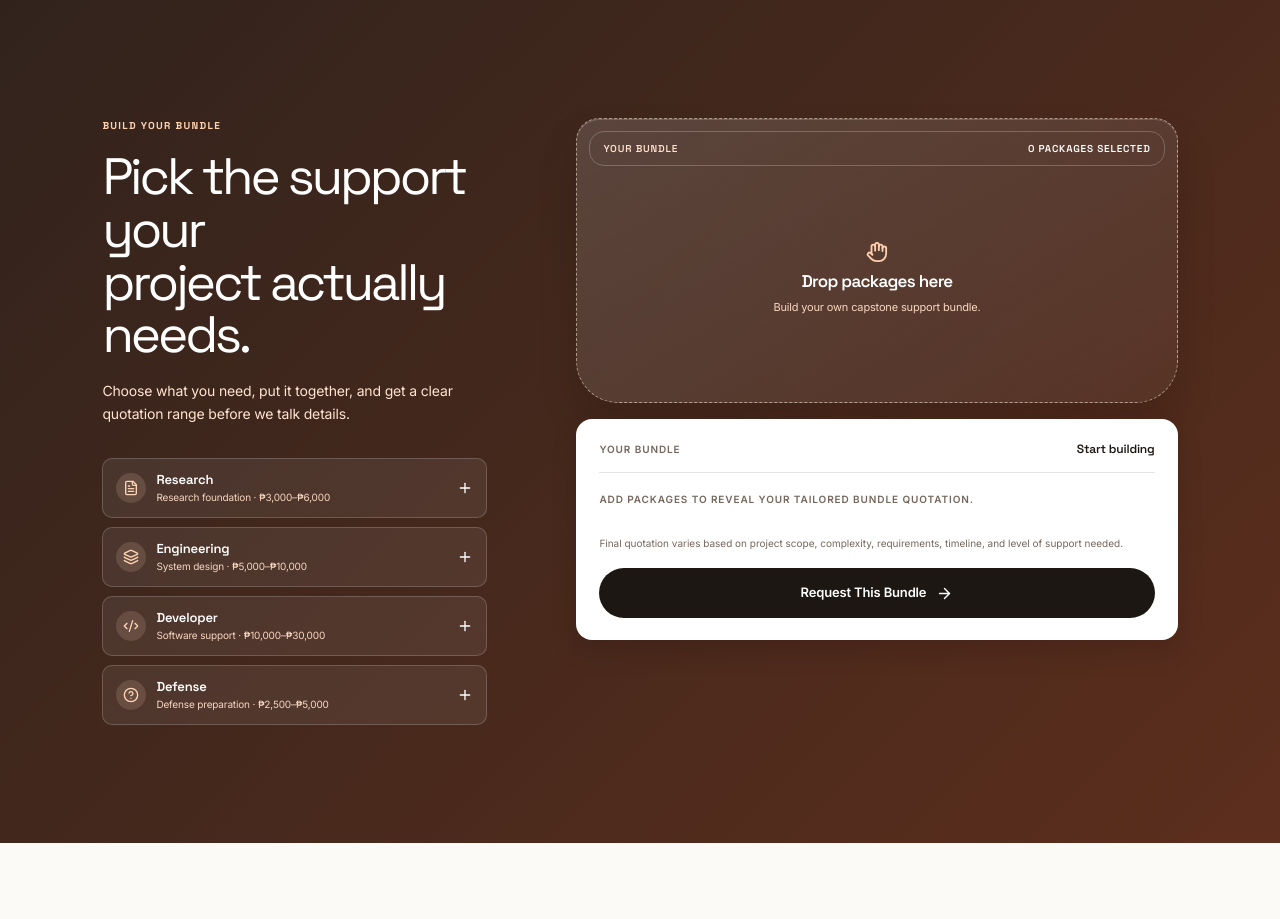
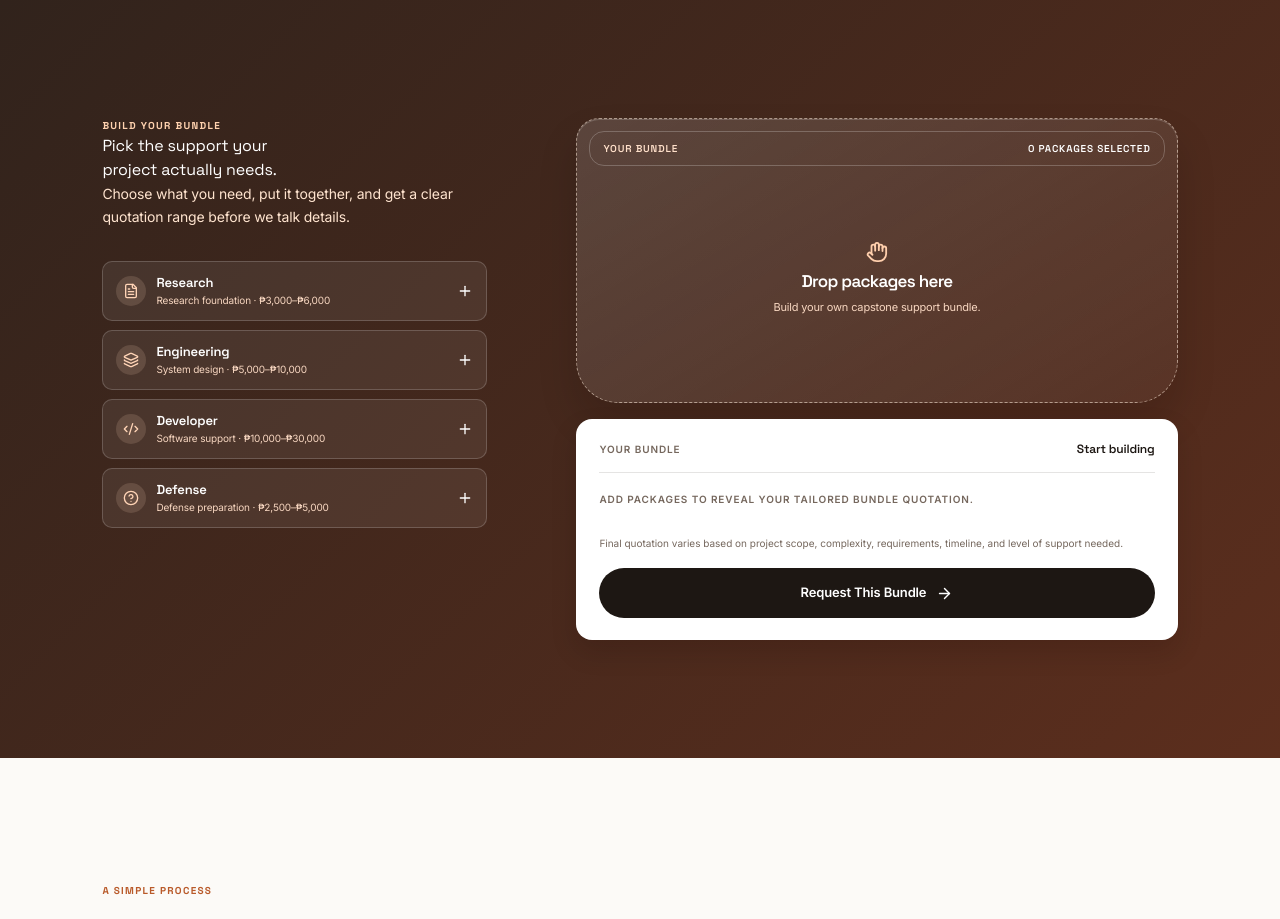
Before and after one commit to TheCharmant/Beaver, a Next.js app: page / in a window 1280 px wide. Shown: the part 2600-3519 px from the top of the page. Built offline with nearby package versions, Linux system fonts and the light colour scheme.

Commit message:
Update bundle discounts and inquiry prefill

```diff
--- a/app/page.tsx
+++ b/app/page.tsx
@@ -94,14 +94,13 @@ const bundlePackages = [
 
 const formatPeso = (value: number) => `₱${value.toLocaleString("en-PH")}`;
 
-function BundleBuilder() {
+function BundleBuilder({ onRequest }: { onRequest: (message: string) => void }) {
   const [selected, setSelected] = useState<string[]>([]);
   const [isOver, setIsOver] = useState(false);
   const chosen = bundlePackages.filter((pkg) => selected.includes(pkg.id));
   const individualMin = chosen.reduce((total, pkg) => total + pkg.min, 0);
   const individualMax = chosen.reduce((total, pkg) => total + pkg.max, 0);
-  const discountMin = chosen.length > 1 ? 1000 : 0;
-  const discountMax = chosen.length > 2 ? 2000 : chosen.length > 1 ? 1000 : 0;
+  const discount = chosen.length === 2 ? 1000 : chosen.length === 3 ? 2000 : chosen.length === 4 ? 3000 : 0;
   const addPackage = (id: string) => setSelected((current) => current.includes(id) ? current : [...current, id]);
   const removePackage = (id: string) => setSelected((current) => current.filter((item) => item !== id));
   const onDrop = (event: DragEvent<HTMLDivElement>) => {
@@ -113,7 +112,7 @@ function BundleBuilder() {
   return <section className="bundle" aria-labelledby="bundle-title">
     <div className="bundle-content">
       <p className="section-tag">BUILD YOUR BUNDLE</p>
-      <h2 id="bundle-title">Pick the support your<br/>project actually needs.</h2>
+      <h3 id="bundle-title">Pick the support your<br/>project actually needs.</h3>
       <p>Choose what you need, put it together, and get a clear quotation range before we talk details.</p>
       <div className="bundle-available" aria-label="Available packages">
         {bundlePackages.map((pkg) => {
@@ -132,8 +131,8 @@ function BundleBuilder() {
       </div>
       <div className={`quote-panel${chosen.length ? " has-quote" : ""}`} aria-live="polite">
         <div><p>Your Bundle</p><strong>{chosen.length ? `${chosen.length} ${chosen.length === 1 ? "package" : "packages"} selected` : "Start building"}</strong></div>
-        {chosen.length ? <><div className="quote-row"><span>Individual total</span><strong>{formatPeso(individualMin)}–{formatPeso(individualMax)}</strong></div><div className="quote-main"><span>Bundle quote</span><strong>{formatPeso(individualMin - discountMin)}–{formatPeso(individualMax - discountMax)}</strong></div><div className="quote-row save"><span>You save</span><strong>{formatPeso(discountMin)}{discountMax > discountMin ? `–${formatPeso(discountMax)}` : ""}</strong></div></> : <p className="quote-empty">Add packages to reveal your tailored bundle quotation.</p>}
-        <p className="quote-note">Final quotation varies based on project scope, complexity, requirements, timeline, and level of support needed.</p><a href="#contact" className="button button-dark">Request This Bundle <ArrowRight size={17}/></a>
+        {chosen.length ? <><div className="quote-row"><span>Individual total</span><strong>{formatPeso(individualMin)}–{formatPeso(individualMax)}</strong></div><div className="quote-main"><span>Bundle quote</span><strong>{formatPeso(individualMin - discount)}–{formatPeso(individualMax - discount)}</strong></div><div className="quote-row save"><span>You save</span><strong>{formatPeso(discount)}</strong></div></> : <p className="quote-empty">Add packages to reveal your tailored bundle quotation.</p>}
+        <p className="quote-note">Final quotation varies based on project scope, complexity, requirements, timeline, and level of support needed.</p><a href="#contact" className="button button-dark" onClick={() => onRequest(`Bundle quotation request: ${chosen.map((pkg) => pkg.name).join(" + ")}\nQuotation range: ${formatPeso(individualMin - discount)}–${formatPeso(individualMax - discount)}\n\nI’d also like to ask about: `)}>Request This Bundle <ArrowRight size={17}/></a>
       </div>
     </div>
   </section>;
@@ -143,7 +142,7 @@ export default function Home() {
   const [openFaq, setOpenFaq] = useState<number | null>(0);
   const [sent, setSent] = useState(false);
   const [submitError, setSubmitError] = useState("");
-  const { register, handleSubmit, formState: { errors, isSubmitting } } = useForm<Inquiry>({ resolver: zodResolver(inquirySchema) });
+  const { register, handleSubmit, setValue, formState: { errors, isSubmitting } } = useForm<Inquiry>({ resolver: zodResolver(inquirySchema) });
   const submitInquiry = async (values: Inquiry) => {
     setSubmitError("");
     const serviceId = process.env.NEXT_PUBLIC_EMAILJS_SERVICE_ID;
@@ -183,7 +182,7 @@ export default function Home() {
     </section>
     <section className="intro"><p className="section-tag">WHAT WE DO</p><h2>From a rough idea to a polished final defense.</h2><p>We pair research rigor with practical engineering experience. The result? Structured projects that feel purposeful, polished, and ready for evaluation.</p><div className="stats"><div><strong>4</strong><span>core areas of support</span></div><div><strong>1:1</strong><span>project-focused guidance</span></div><div><strong>∞</strong><span>ideas worth building</span></div></div></section>
     <section className="packages" id="packages"><div className="section-head"><div><p className="section-tag">PACKAGE OFFERS</p><h2>Support that meets you<br/>where you are.</h2></div><p>Choose the expertise your project needs, exactly when it needs it.</p></div><div className="package-grid">{packages.map((pkg, i) => <motion.article initial={{opacity:0,y:24}} whileInView={{opacity:1,y:0}} viewport={{once:true}} transition={{delay:i*.08}} key={pkg.title} className="package-card"><div className="card-icon"><pkg.icon size={22}/></div><h3>{pkg.title} Package</h3><p className="price">{pkg.price}</p><p className="card-description">{pkg.description}</p><ul>{pkg.items.map(item=><li key={item}><Check size={15}/>{item}</li>)}</ul><a href="#contact">View inclusions <ArrowRight size={16}/></a></motion.article>)}</div></section>
-    <BundleBuilder />
+    <BundleBuilder onRequest={(message) => setValue("message", message, { shouldDirty: true })} />
     <section className="process" id="process"><p className="section-tag">A SIMPLE PROCESS</p><h2>Less guessing. More building.</h2><div className="process-grid">{[["01","Tell us your vision","Share your idea, requirements, and where you need a hand."],["02","Get a clear plan","We scope the work and recommend the support that fits."],["03","Build with momentum","Move forward with a focused partner by your side."]].map(s=><div key={s[0]}><span>{s[0]}</span><h3>{s[1]}</h3><p>{s[2]}</p></div>)}</div></section>
 <section className="defense">
 
```
